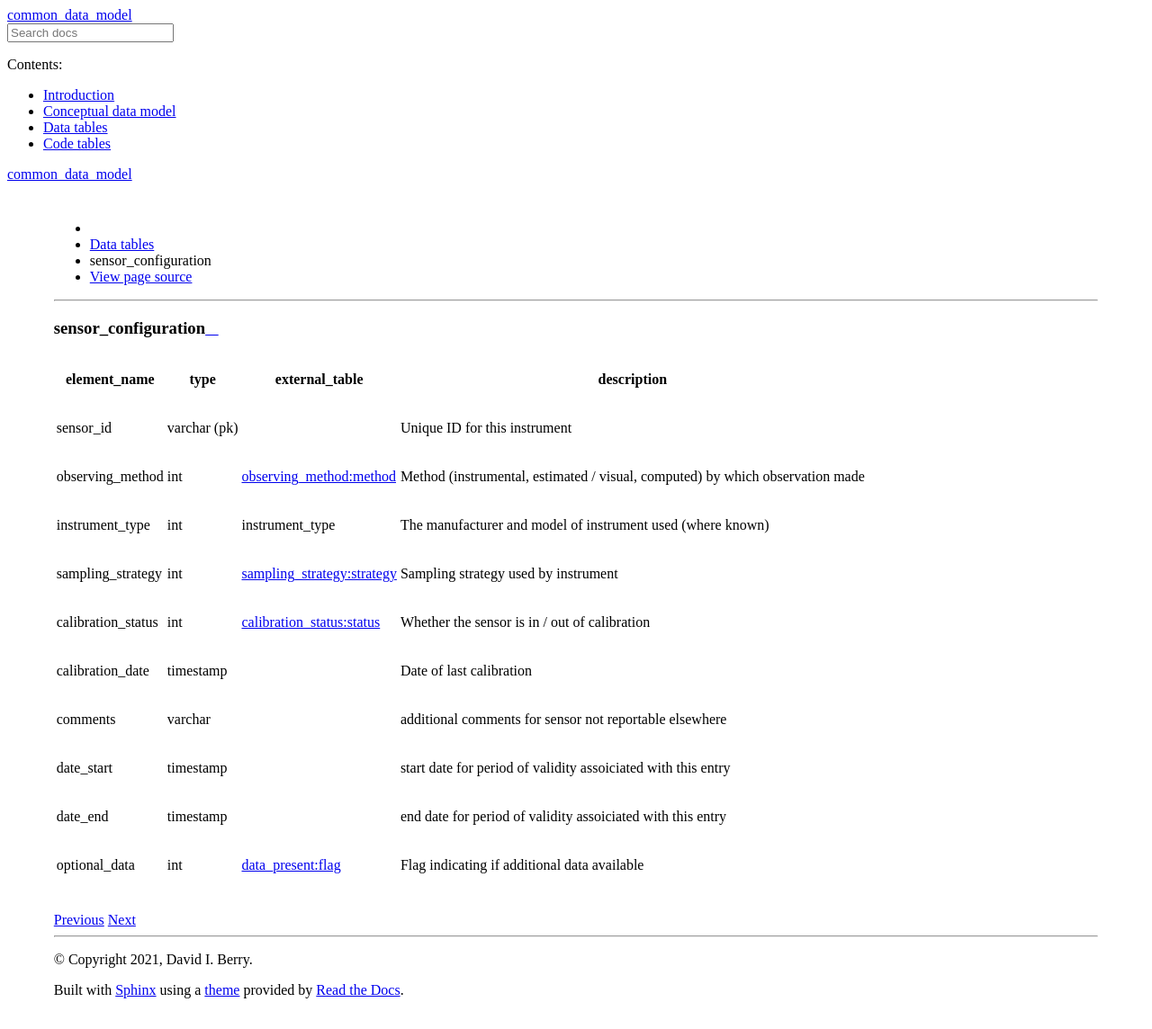
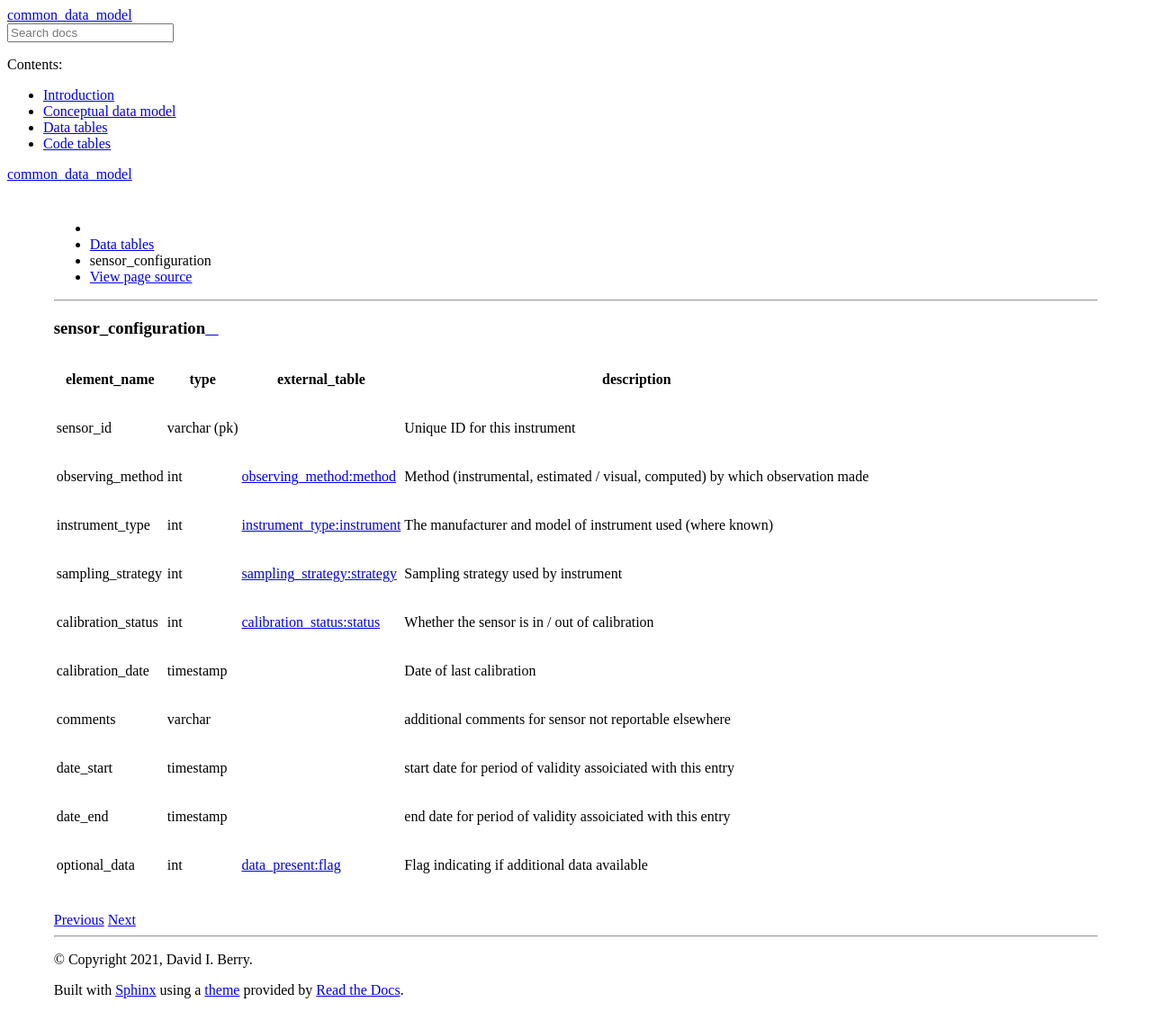
Before and after one commit to glamod/cdm-obs-documentation, a Sphinx documentation site: the page built from docs/source/tables/data_tables/sensor_configuration/sensor_configuration.rst, in a window 1280 px wide. Shown: the whole page at 90% size. Built offline with Sphinx 7.4.7 and the Read the Docs theme 2.0.0, drawn with Linux system fonts in a browser that asks for light colours; pages that are not in the unit, such as notebooks, are missing from menus.

Commit message:
changes and additions for lot 2

```diff
--- a/docs/source/tables/code_tables/index.rst
+++ b/docs/source/tables/code_tables/index.rst
@@ -22,7 +22,8 @@ Download all tables (tar.gz) :download:`all_tables.tar.gz <all_tables.tar.gz>`
 	homogenisation_method/homogenisation_method
 	homogenisation_operator/homogenisation_operator
 	id_scheme/id_scheme
-	instrument_exposure_quality/instrument_exposure_quality/instrument_type
+	instrument_exposure_quality/instrument_exposure_quality
+	instrument_type/instrument_type
 	kind/kind
 	location_method/location_method
 	location_quality/location_quality
--- a/docs/source/tables/data_tables/sensor_configuration/sensor_configuration.csv
+++ b/docs/source/tables/data_tables/sensor_configuration/sensor_configuration.csv
@@ -1,7 +1,7 @@
 element_name,type,external_table,description
 sensor_id,varchar (pk),,Unique ID for this instrument
 observing_method,int,:doc:`observing_method:method</tables/code_tables/observing_method/observing_method>`,"Method (instrumental, estimated / visual, computed) by which observation made"
-instrument_type ,int,instrument_type ,The manufacturer and model of instrument used (where known)
+instrument_type ,int,:doc:`instrument_type:instrument</tables/code_tables/instrument_type/instrument_type>`,The manufacturer and model of instrument used (where known)
 sampling_strategy,int,:doc:`sampling_strategy:strategy</tables/code_tables/sampling_strategy/sampling_strategy>`,Sampling strategy used by instrument
 calibration_status,int,:doc:`calibration_status:status</tables/code_tables/calibration_status/calibration_status>`,Whether the sensor is in / out of calibration
 calibration_date,timestamp,,Date of last calibration
```
